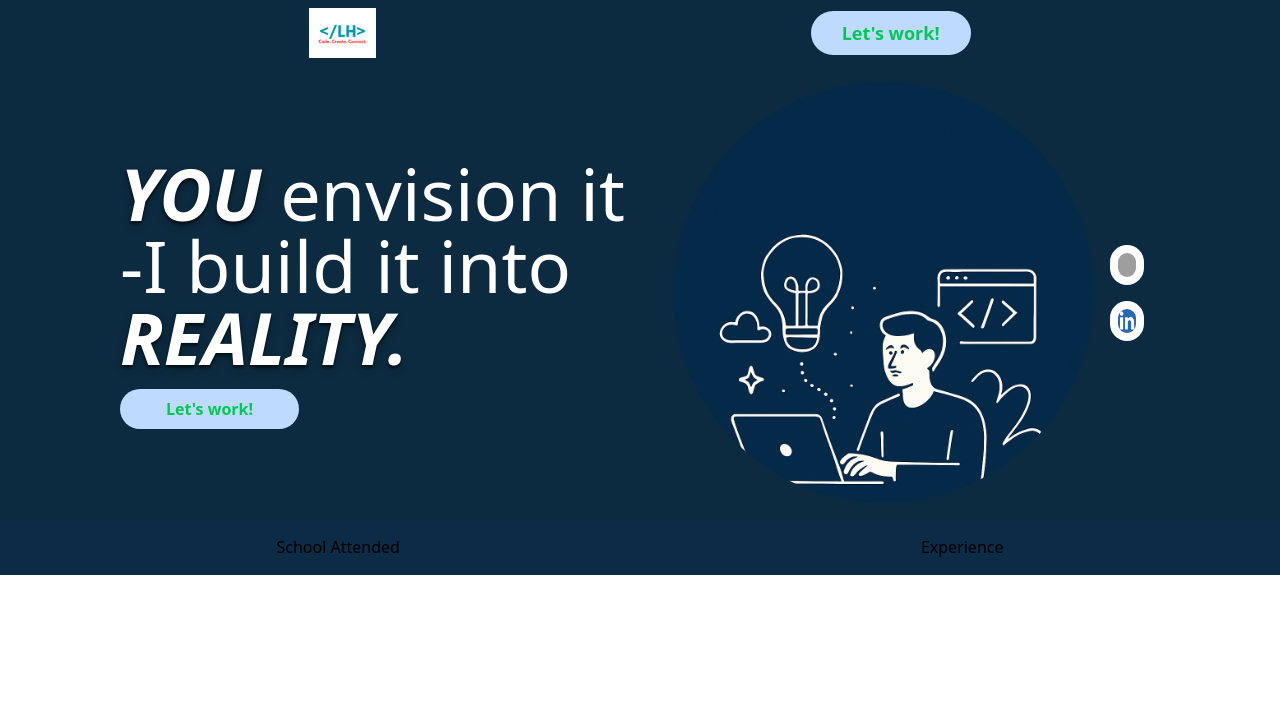
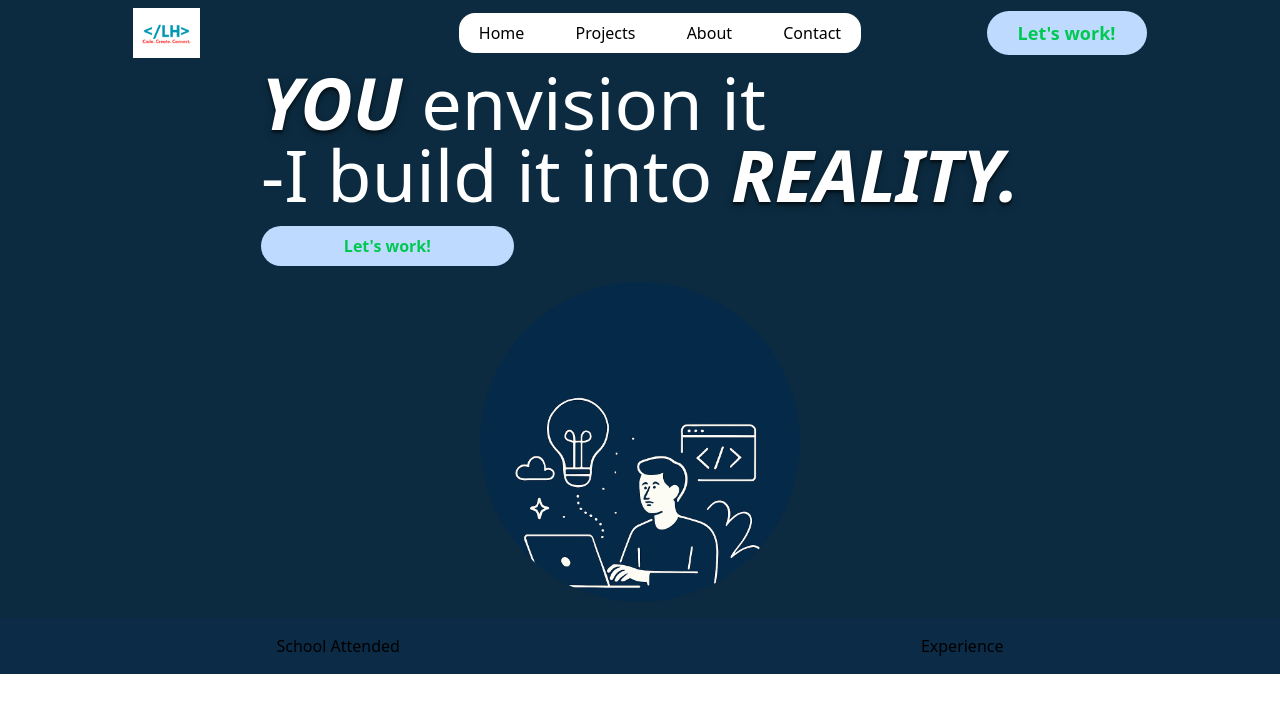
Before and after one commit to lowiechojas/lowiechojas, a React (Vite) app: page / in a window 1280 px wide. Shown: the top 712 px of the page. Built offline with nearby package versions, Linux system fonts and the light colour scheme; grey boxes are pictures that could not be loaded; the HTML template or start-up script is replaced by a standard one.

Commit message:
adjusted flex-wap of home page

```diff
--- a/src/components/Navbar.jsx
+++ b/src/components/Navbar.jsx
@@ -28,7 +28,7 @@ const Navbar = () => {
           <img className='h-1/2 w-1/3' src={logo} alt=""/>
           </NavLink>
         </div>
-        <div className={`duration-500 md:hidden md:static absolute bg-white rounded-2xl md:min-h-[5vh] min-h-[60vh] left-0 ${
+        <div className={`duration-500 md:static absolute bg-white rounded-2xl md:min-h-[5vh] min-h-[60vh] left-0 ${
           isMenuOpen ? 'top-0' : 'top-[-1000%]'
         } md:w-auto w-full flex items-center px-5`}>
           <ul className='flex md:flex-row flex-col md:items-center md:gap-[4vw] gap-8 cursor-pointer'>
--- a/src/pages/Home.jsx
+++ b/src/pages/Home.jsx
@@ -8,7 +8,8 @@ import { NavLink } from 'react-router-dom'
 const Home = () => {
   return (
     <div>
-        <div className='flex items-center justify-around bg-[#0c2b40] w-screen h-fit pl-30 pr-30'>
+
+        <div className='flex flex-wrap items-center justify-around bg-[#0c2b40] w-screen h-fit pl-30 pr-30'>
           <div className='grid gap-4'>
             <h1 className='lg:text-7xl md:text-4xl sm:text-sm text-white'>
               <span className='italic font-sans font-bold text-shadow-lg/32'>YOU</span> envision it<br/>
@@ -20,21 +21,13 @@ const Home = () => {
 
           <div className='flex overflow-auto z-5 gap-4 border-green-500 size-fit p-4'>
             <div>
-            <img className='flex overflow-autodrop-shadow-md rounded-full h-auto lg:w-150 md:w-1/2 object-fill' src={logo} alt="" />
-            </div>
-            <div className='flex flex-col overflow-auto gap-4 items-center justify-center'>
-              <div>
-               <a href="https://www.facebook.com/lowiechojas" target='blank'><img className="h-10 p-2 rounded-full bg-white" src={fb} alt="" /></a>
-              </div>
-              <div>
-                <a href="https://www.linkedin.com/in/lowie-hojas-b5076ba4/" target="blank"><img className="h-10 p-2 rounded-full bg-white" src={linkedin} alt="" /></a>
-              </div>
+              <img className='flex overflow-autodrop-shadow-md rounded-full h-auto lg:w-[25vw] md:w-1/2 object-fill' src={logo} alt="" />
             </div>
           </div>
         </div>
 
 
-        <div className='flex items-center justify-around bg-[#0c2b47] p-4'>
+        <div className='flex items-center justify-around bg-[#0c2b47] w-[100vw] p-4'>
           <div>
             <h1>School Attended</h1>
           </div>
```
